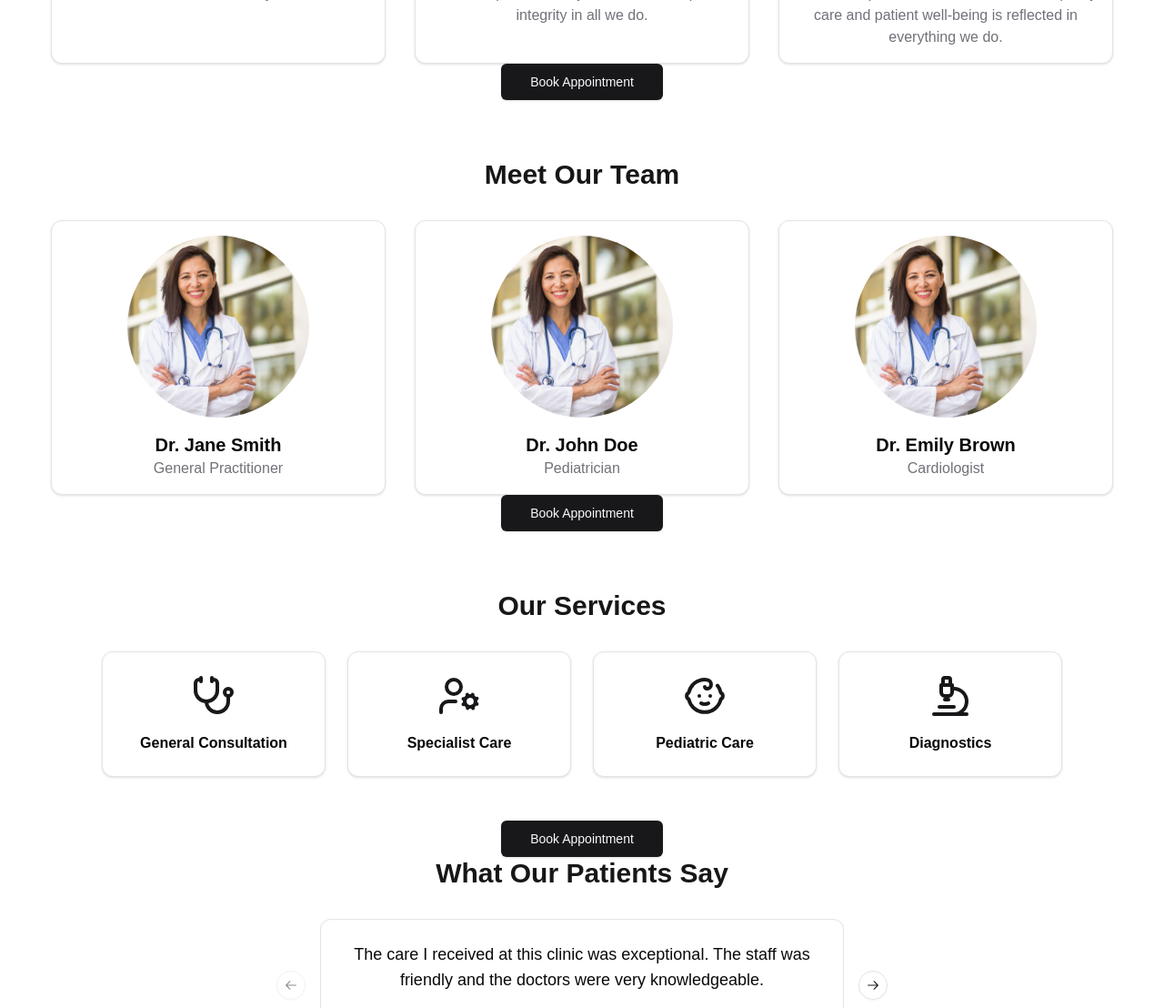
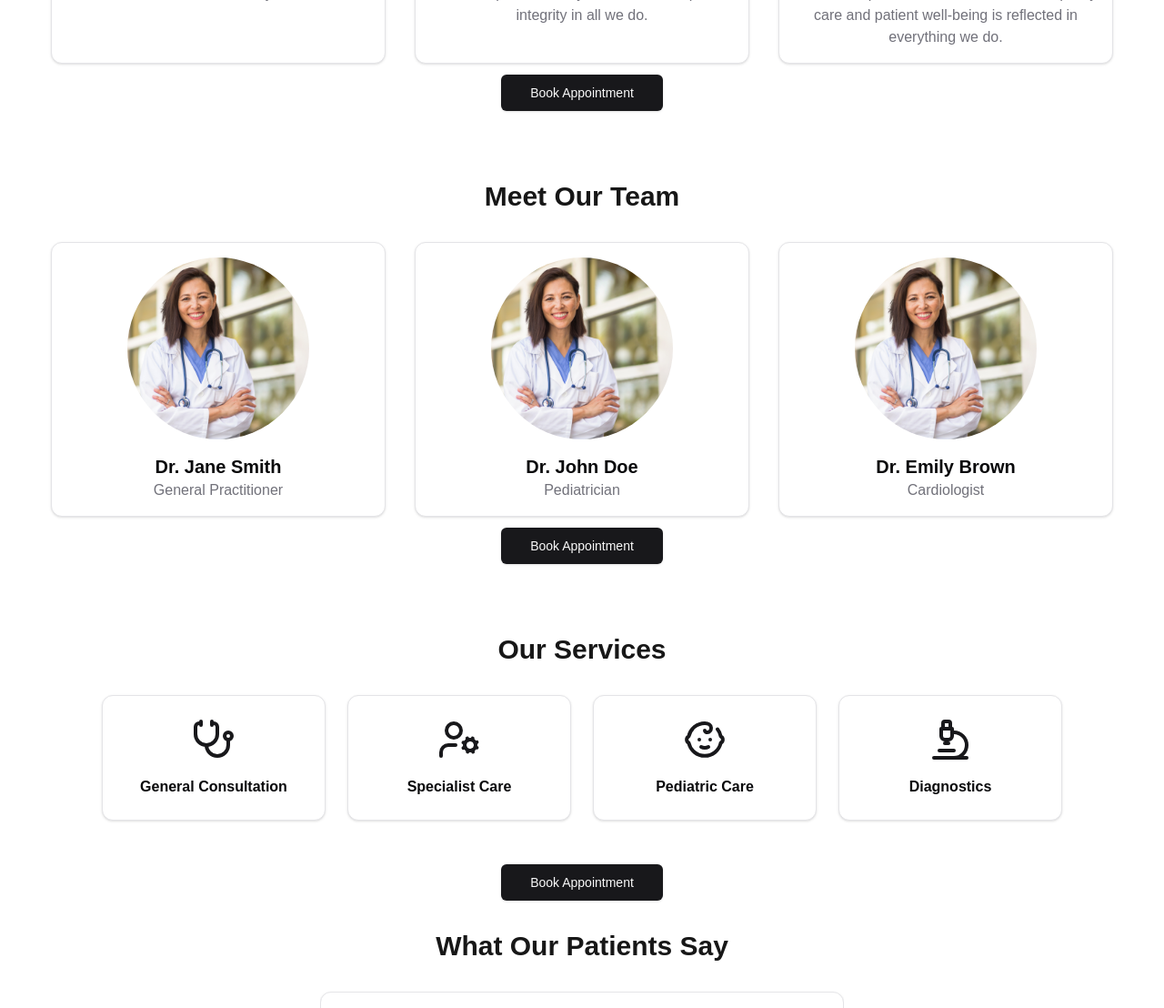
Before and after one commit to Emeka-ignatius/clinic-booking-system, a Next.js app: page / in a window 1280 px wide. Shown: the part 1196-2304 px from the top of the page at 91% size. Built offline with nearby package versions, Linux system fonts and the light colour scheme.

Commit message:
chore: modified pages to fit screen

```diff
--- a/src/components/about-section.tsx
+++ b/src/components/about-section.tsx
@@ -56,7 +56,7 @@ export function AboutSectionComponent() {
             ))}
 
           </div>
-          <Button asChild size="lg" className="bg-primary items-center justify-center mx-auto hover:bg-primary/90">
+          <Button asChild size="lg" className="bg-primary items-center my-3 justify-center mx-auto hover:bg-primary/90">
             <Link href="/appointment">Book Appointment</Link>
           </Button>
         </div>
@@ -81,7 +81,7 @@ export function AboutSectionComponent() {
             ))}
 
           </div>
-          <Button asChild size="lg" className="bg-primary items-center justify-center mx-auto hover:bg-primary/90">
+          <Button asChild size="lg" className="bg-primary items-center justify-center my-3 mx-auto hover:bg-primary/90">
             <Link href="/appointment">Book Appointment</Link>
           </Button>
         </div>
@@ -91,7 +91,7 @@ export function AboutSectionComponent() {
 
         {/* Testimonials Carousel */}
         <div>
-          <h2 className="text-3xl font-bold mb-8 text-center">What Our Patients Say</h2>
+          <h2 className="text-3xl font-bold my-8 text-center">What Our Patients Say</h2>
           <Carousel className="w-full max-w-xl mx-auto">
             <CarouselContent>
               {testimonials.map((testimonial, index) => (
--- a/src/components/clinic-hero.tsx
+++ b/src/components/clinic-hero.tsx
@@ -1,14 +1,12 @@
 'use client'
 
 import { Button } from "@/components/ui/button"
+import Image from "next/image"
 import Link from "next/link"
-import Image from "next/image"
-import MaxWidthWrapper from "./layout/max-width-wrapper"
 
 export function ClinicHeroComponent() {
   return (
-    <MaxWidthWrapper>
-    <div className="relative min-h-screen flex items-center justify-center overflow-hidden">
+    <div className="relative min-h-screen w-full flex items-center justify-center overflow-hidden">
       {/* Background Image */}
       <Image
         src="/heror-image.png"
@@ -42,6 +40,5 @@ export function ClinicHeroComponent() {
         </div>
       </div>
     </div>
-    </MaxWidthWrapper>
   )
 }
```
